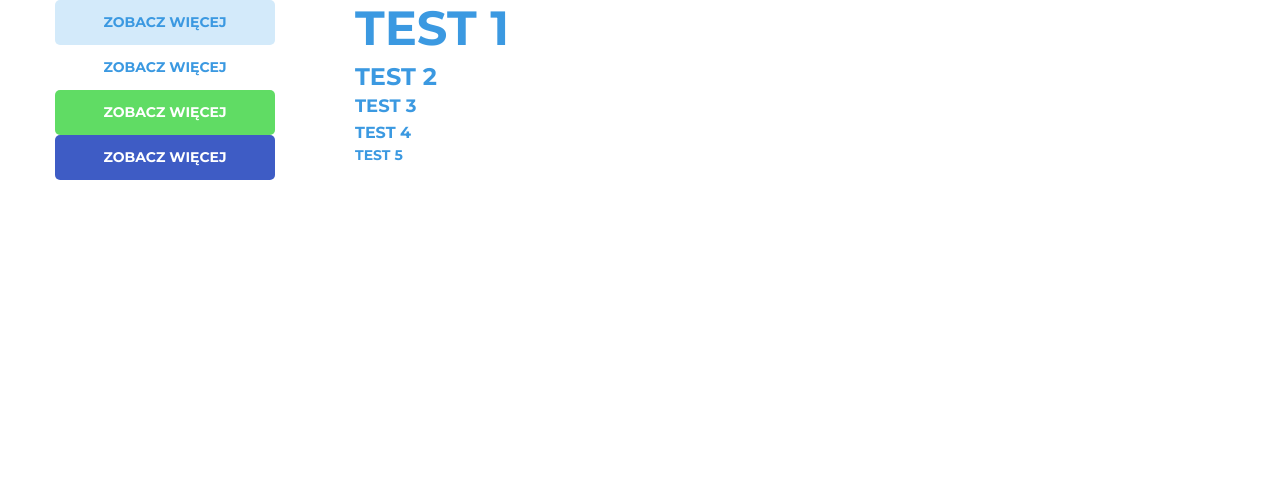
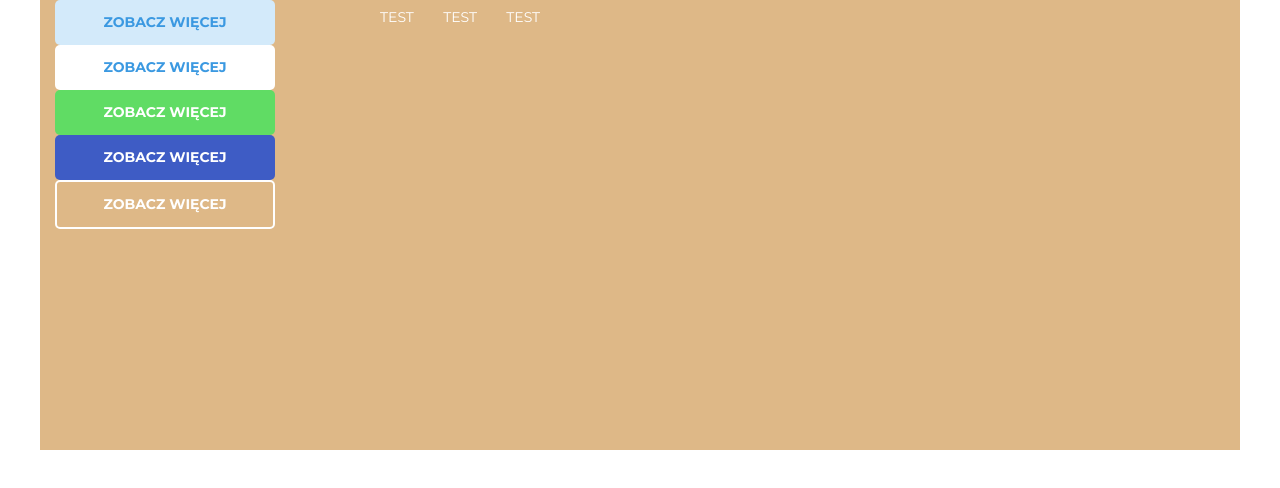
Before and after one commit to DawidKopicki/medical-website, a website: page index.html in a window 1280 px wide. Drawn offline with Linux system fonts and the light colour scheme.

Commit message:
Nav styling

```diff
--- a/dev-assets/06-components/_components.scss
+++ b/dev-assets/06-components/_components.scss
@@ -1,2 +1,3 @@
 @import '_btn.scss';
 @import '_heading.scss';
+@import '_nav.scss';
--- /dev/null
+++ b/dev-assets/06-components/_nav.scss
@@ -0,0 +1,23 @@
+.c-nav {
+
+	&__item {
+		color: $white;
+		display: block;
+		font-size: $font-size-5;
+		padding-bottom: $grid-base * .75;
+		padding-top: $grid-base * .75;
+		text-align: center;
+		text-transform: uppercase;
+		width: 100%;
+
+		&:hover {
+			color: $white;
+		}
+
+		@include large-up {
+			display: inline-block;
+			margin-left: $grid-base * 2.5;
+			width: auto;
+		}
+	}
+}
--- a/index.html
+++ b/index.html
@@ -9,7 +9,7 @@
 </head>
 <body>
 	<div class="o-container">
-		<div class="o-row">
+		<div class="o-row" style="background-color: burlywood;">
 			<div class="o-col o-col--md50 o-col--lg25" style="height: 400px; margin-bottom: 50px;">
 				<a class="c-btn c-btn--primary" href="#">Zobacz więcej</a>
 				<a class="c-btn c-btn--light" href="#">Zobacz więcej</a>
@@ -20,11 +20,11 @@
 			</div>
 
 			<div class="o-col o-col--md50 o-col--lg25" style="height: 400px; margin-bottom: 50px;">
-				<h1 class="c-heading c-heading--level1 c-heading--upper">Test 1</h1>
-				<h2 class="c-heading c-heading--level2 c-heading--upper">Test 2</h2>
-				<h3 class="c-heading c-heading--level3 c-heading--upper">Test 3</h3>
-				<h4 class="c-heading c-heading--level4 c-heading--upper">Test 4</h4>
-				<h5 class="c-heading c-heading--level5 c-heading--upper">Test 5</h5>
+				<nav class="c-nav">
+					<a class="c-nav__item" href="#">test</a>
+					<a class="c-nav__item" href="#">test</a>
+					<a class="c-nav__item" href="#">test</a>
+				</nav>
 			</div>
 		</div>
 	</div>
```
Also changed, not shown: prod-assets/style.css.
